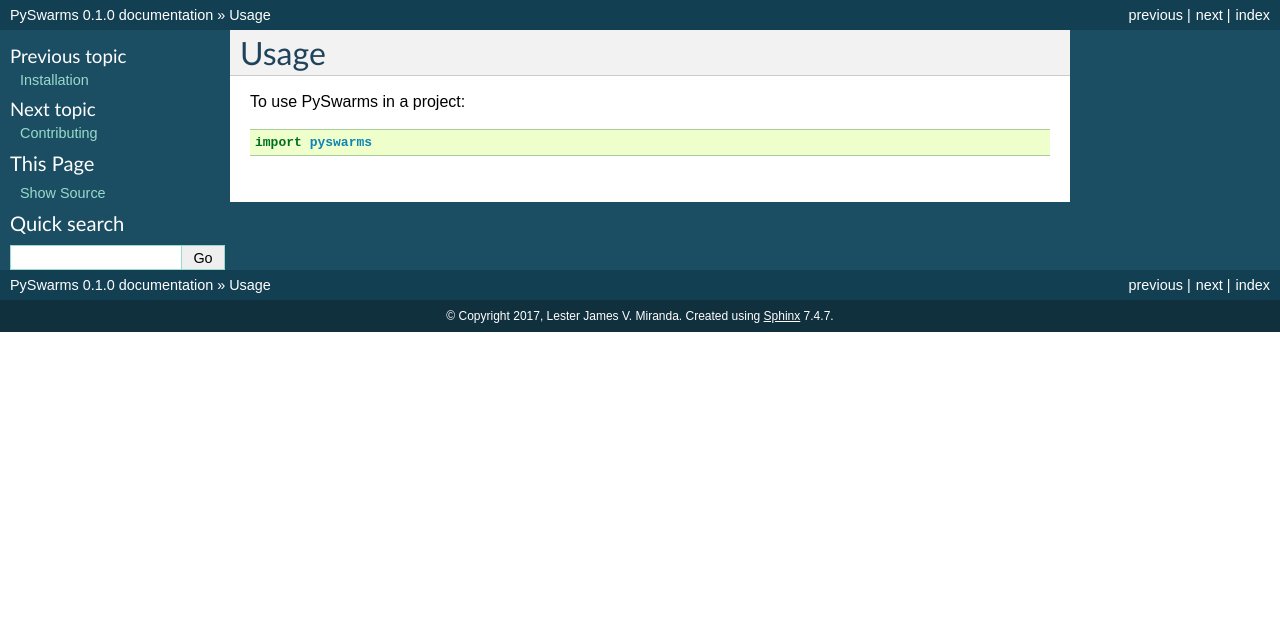
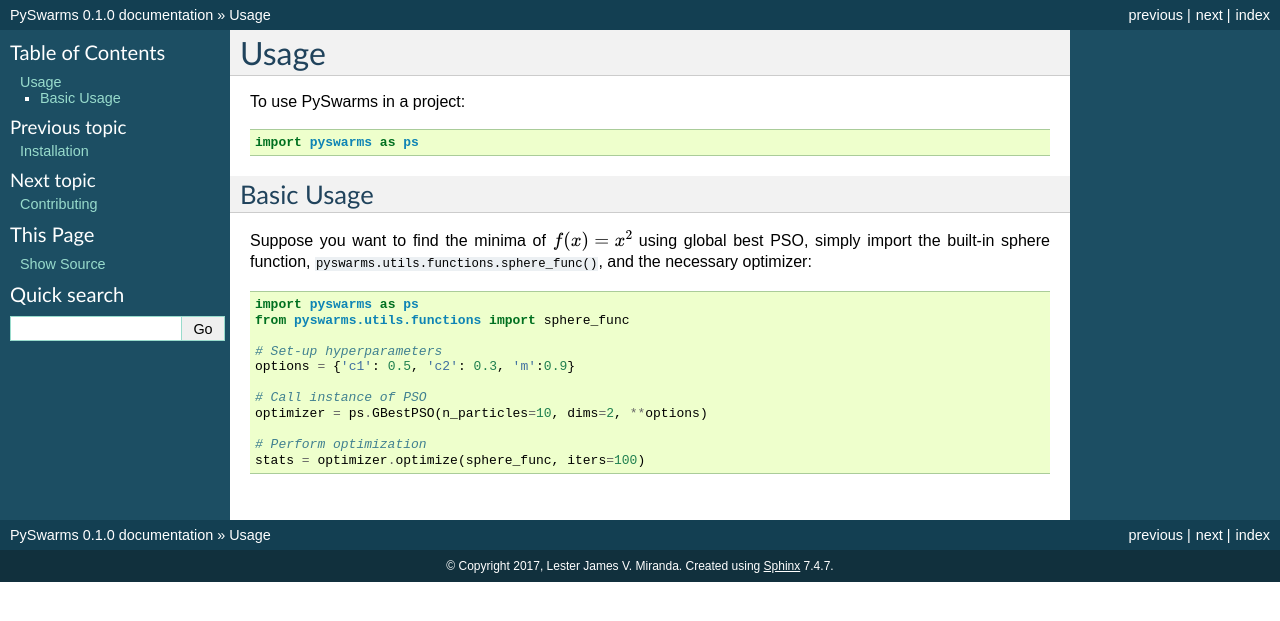
Before and after one commit to ljvmiranda921/pyswarms, a Sphinx documentation site: the page built from docs/usage.rst, in a window 1280 px wide. Shown: the top 621 px of the page. Built offline with Sphinx 7.4.7, drawn with Linux system fonts in a browser that asks for light colours; pages that are not in the unit, such as notebooks, are missing from menus.

Commit message:
Updated Documentation

```diff
--- a/docs/usage.rst
+++ b/docs/usage.rst
@@ -4,4 +4,24 @@
 
 To use PySwarms in a project::
 
-    import pyswarms
+    import pyswarms as ps
+
+
+Basic Usage
+------------
+Suppose you want to find the minima of :math:`f(x) = x^2` using global best PSO, simply import the
+built-in sphere function, :code:`pyswarms.utils.functions.sphere_func()`, and the necessary optimizer:
+
+.. code-block:: python
+
+    import pyswarms as ps
+    from pyswarms.utils.functions import sphere_func
+
+    # Set-up hyperparameters
+    options = {'c1': 0.5, 'c2': 0.3, 'm':0.9}
+
+    # Call instance of PSO
+    optimizer = ps.GBestPSO(n_particles=10, dims=2, **options)
+
+    # Perform optimization
+    stats = optimizer.optimize(sphere_func, iters=100)
```
Also changed, not shown: README.rst (+3 -4 lines).
